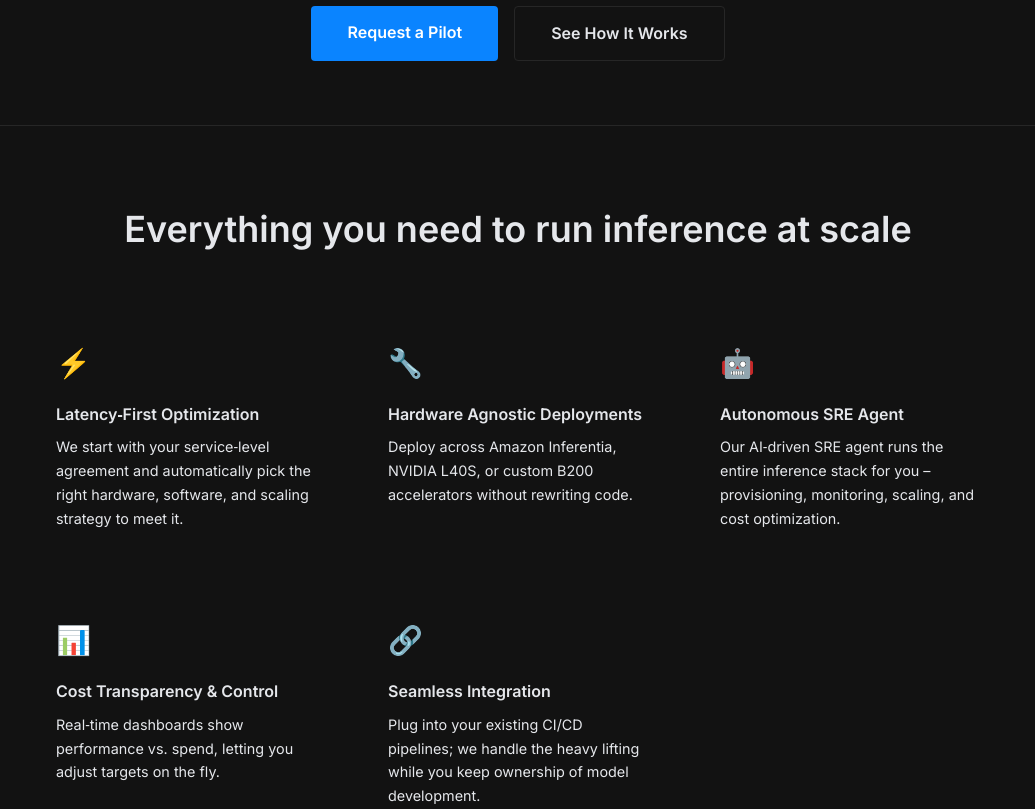
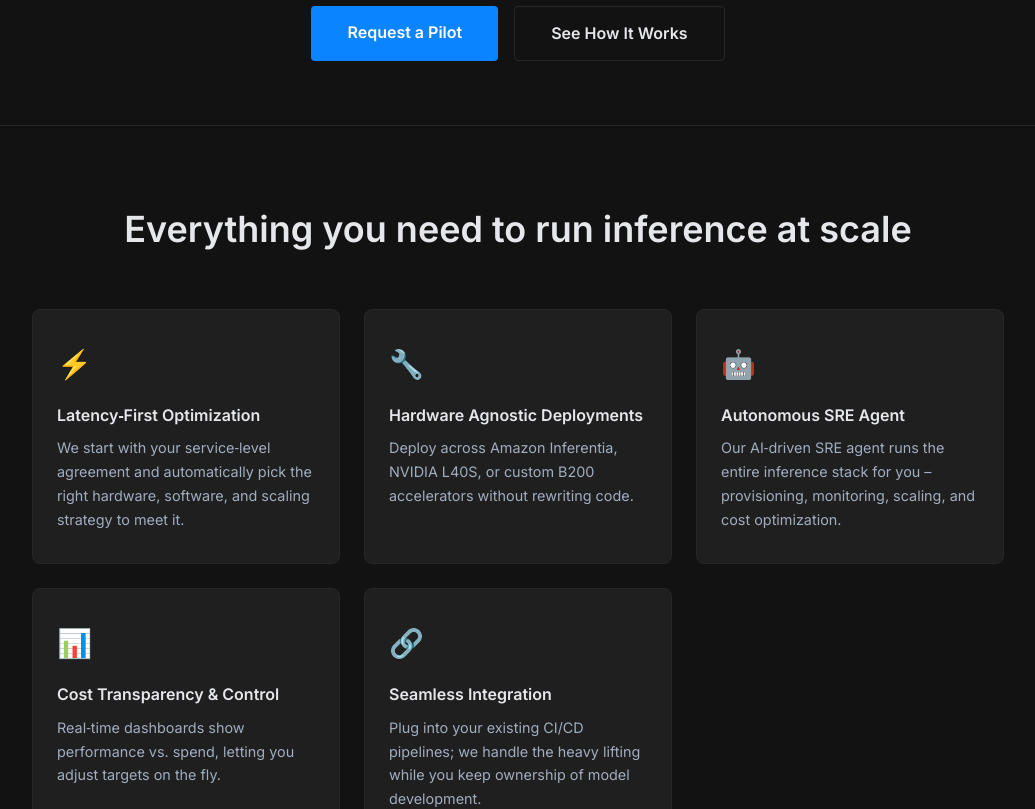
Before and after one commit to loganclaw9000/slancha-website, a React (Vite) app in the folder site/: page / in a window 1280 px wide. Shown: the part 520-1329 px from the top of the page, without its empty margins (122-1157 px from the left). Built offline with nearby package versions, Linux system fonts and the light colour scheme.

Commit message:
[agent:claude] Fix Features.css and About.css: replace stale --color-* tokens with correct design system vars (--bg, --bg-card, --border, --accent, --text-primary, --text-secondary, --radius-lg)

```diff
--- a/site/src/components/About.css
+++ b/site/src/components/About.css
@@ -1,5 +1,5 @@
 .about {
-  background: var(--color-surface);
+  background: var(--bg);
 }
 
 .about-inner {
@@ -10,7 +10,7 @@
 
 .about-body p {
   font-size: 1.05rem;
-  color: var(--color-text-muted);
+  color: var(--text-secondary);
   line-height: 1.8;
   margin-bottom: 1.25rem;
 }
--- a/site/src/components/Features.css
+++ b/site/src/components/Features.css
@@ -1,5 +1,5 @@
 .features {
-  background: var(--color-bg);
+  background: var(--bg);
 }
 
 .features-grid {
@@ -10,15 +10,15 @@
 }
 
 .feature-card {
-  background: var(--color-surface);
-  border: 1px solid var(--color-border);
-  border-radius: var(--radius-md);
+  background: var(--bg-card);
+  border: 1px solid var(--border);
+  border-radius: var(--radius-lg);
   padding: 2rem 1.5rem;
   transition: border-color 0.2s ease, transform 0.2s ease;
 }
 
 .feature-card:hover {
-  border-color: var(--color-accent);
+  border-color: var(--accent);
   transform: translateY(-2px);
 }
 
@@ -30,13 +30,13 @@
 .feature-title {
   font-size: 1rem;
   font-weight: 600;
-  color: var(--color-text);
+  color: var(--text-primary);
   margin-bottom: 0.5rem;
 }
 
 .feature-body {
   font-size: 0.9rem;
-  color: var(--color-text-muted);
+  color: var(--text-secondary);
   line-height: 1.65;
 }
 
```
